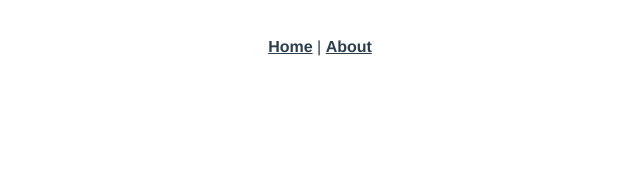
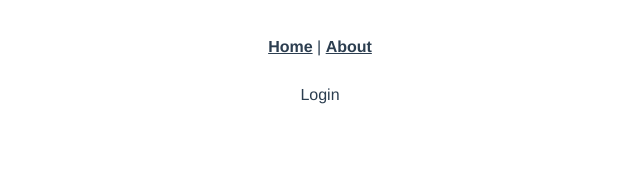
Before and after one commit to kvibrik/chat-app, a Vue app in the folder chat/: page /login in a window 1280 px wide. Shown: the top 176 px of the page, without its empty margins (320-960 px from the left). Built offline with nearby package versions, Linux system fonts and the light colour scheme.

Commit message:
изменения для страницы логина

```diff
--- a/chat/src/router/index.js
+++ b/chat/src/router/index.js
@@ -11,12 +11,12 @@ const routes = [
     component: Home,
   },
   {
-    path: '/about',
-    name: 'About',
+    path: '/login',
+    name: 'Login',
     // route level code-splitting
     // this generates a separate chunk (about.[hash].js) for this route
     // which is lazy-loaded when the route is visited.
-    component: () => import(/* webpackChunkName: "about" */ '../views/About.vue'),
+    component: () => import(/* webpackChunkName: "about" */ '../views/Login.vue'),
   },
 ];
 
--- /dev/null
+++ b/chat/src/views/Login.vue
@@ -0,0 +1,7 @@
+<template>
+  <div>Login</div>
+</template>
+
+<script>
+export default {};
+</script>
```
